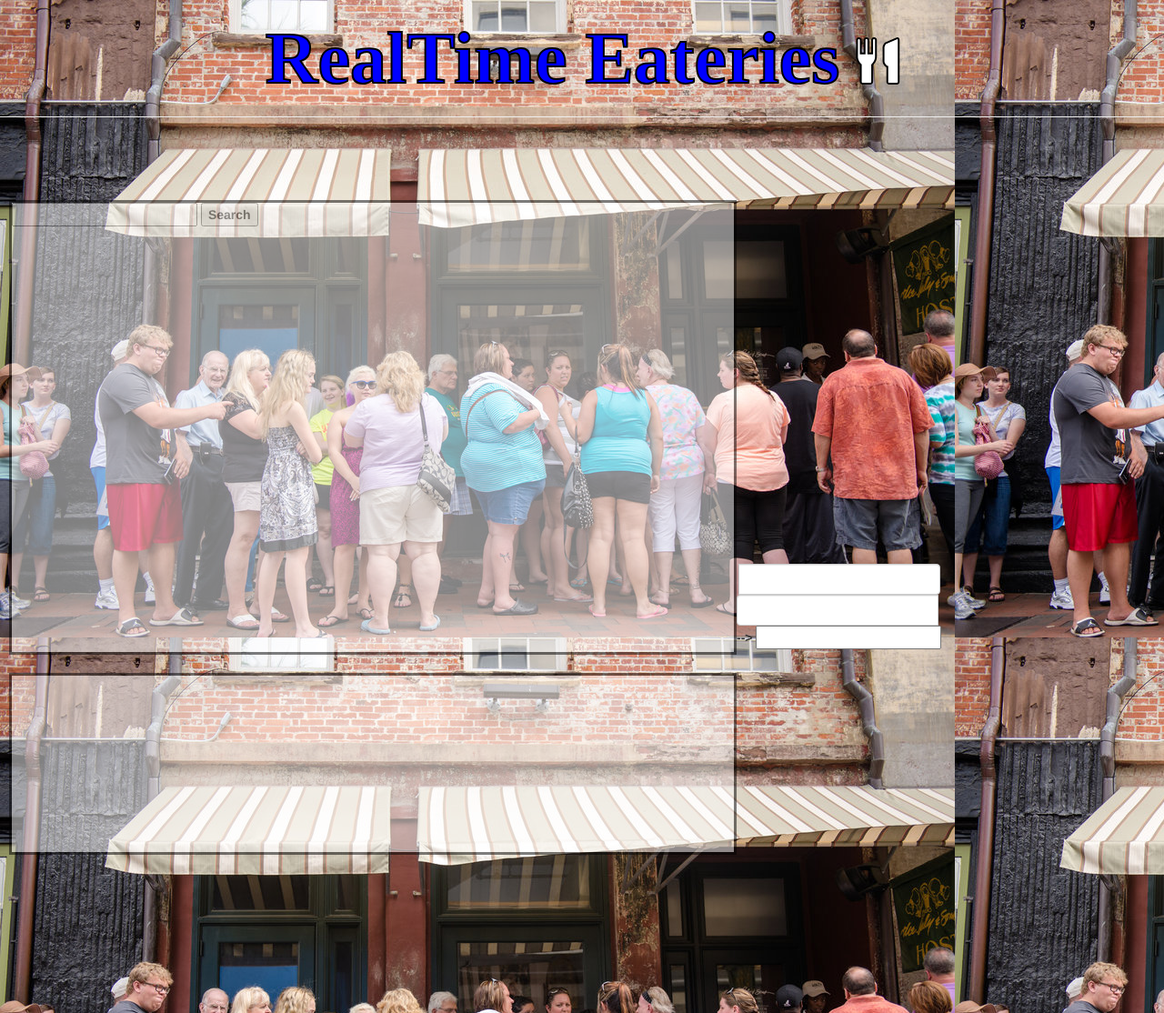
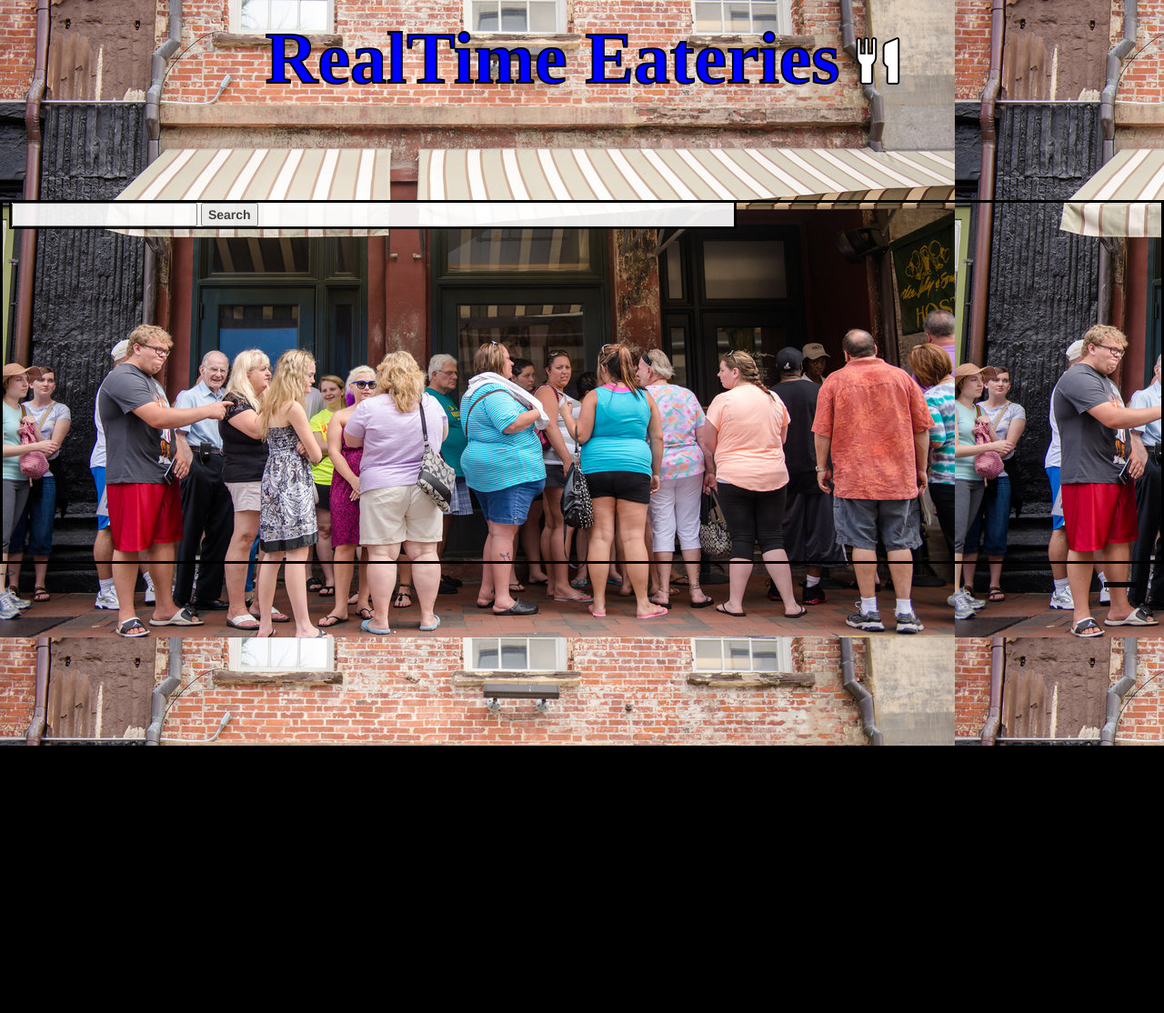
Before and after one commit to vandenvlekkert/RealTime-Eateries, a PHP site: page /index.html in a window 1280 px wide. Shown: the whole page at 91% size. After the commit the page ends 820 px from the top, so only its background shows below. Run offline with PHP 8.4, Linux system fonts and the light colour scheme; some libraries are stand-ins or nearby versions; some web fonts are replaced.

Commit message:
adding some styles

```diff
--- a/assets/style.css
+++ b/assets/style.css
@@ -17,26 +17,27 @@ h1{
 }
 .yelp{
 	width: 800px;
-	height: 500px;
+	height: auto;
 	border: 3px solid black;
 	float: left;
 	margin-left: 10px;
 	background-color: white;
-	opacity: 0.5;
+	opacity: 0.9;
 }
 #map{
  height: 50%;
  margin: 0;
+ border: 3px solid black;
 }
 
-.container3{
-	width: 800px;
-	height: 200px;
+.container{
+	width: auto;;
+	height: auto;
 	border: 3px solid black;
-	float: left;
+	float: right;
 	background-color: white;
 	margin: 20px 30px 20px 10px;
-	opacity: 0.5;
+	opacity: 0.9;
 
 }
 .glyphicon{
@@ -50,6 +51,3 @@ h1{
 form.navbar-form{
 margin-right: 20px;
 }
-hr{
-	color: black;
-}
--- a/index.html
+++ b/index.html
@@ -11,7 +11,7 @@
 
 </head>
 	<body style="background: url(images/DEEN-2-master1050.jpg);">
-		<header><h1><b>RealTime Eateries<span class="glyphicon glyphicon-cutlery"></span><hr></h1>
+		<header><h1><b>RealTime Eateries<span class="glyphicon glyphicon-cutlery"></span></h1>
 
 	</header>
 	<div class="yelp">
@@ -22,32 +22,19 @@
                   </div>
 	</div>
 	<div id="map"></div>
-	<div class="container3" id="address">
-
-	</div>
-	<div class="input-group">
- <div class="input-group-btn">
-   <!-- Button and dropdown menu -->
- </div>
- <input type="text" class="form-control" aria-label="...">
-</div>
-
-<div class="input-group">
- <input type="text" class="form-control" aria-label="...">
- <div class="input-group-btn">
-   <!-- Button and dropdown menu -->
- </div>
+	<div class="container" id="address">
 </div>
 <script
   src="http://code.jquery.com/jquery-3.1.1.min.js"
   integrity="sha256-hVVnYaiADRTO2PzUGmuLJr8BLUSjGIZsDYGmIJLv2b8="
   crossorigin="anonymous"></script>
-	<script src="https://maps.googleapis.com/maps/api/js?key=AIzaSyBoA1Ml8otjZgbzTfNC3BAdzSuelj-35Co&"></script>
+	     <script src="https://maps.googleapis.com/maps/api/js?key=AIzaSyBoA1Ml8otjZgbzTfNC3BAdzSuelj-35Co&"></script>
 	<!-- <script src="https://maps.googleapis.com/maps/api/js?sensor=false&libraries=places"></script> --> -->
 	<!-- <script src="http://maps.google.com/maps/api/js?sensor=true"></script> -->
-	<input type="text" id="autocomplete">
-	<div id="map"></div>
-<script type="text/javascript" src="assets/javascript/app.js"></script>
-     <script type="text/javascript" src="yelp0.js"></script>
+      <script src="https://cdn.firebase.com/js/client/2.3.2/firebase.js"></script>
+
+	<!-- <div id="map"></div> -->
+      <script type="text/javascript" src="assets/javascript/app.js"></script>
+      <script type="text/javascript" src="yelp0.js"></script>
 </body>
 </html>
```
Also changed, not shown: assets/javascript/dbvisitor.js (added, +189 -0 lines).
